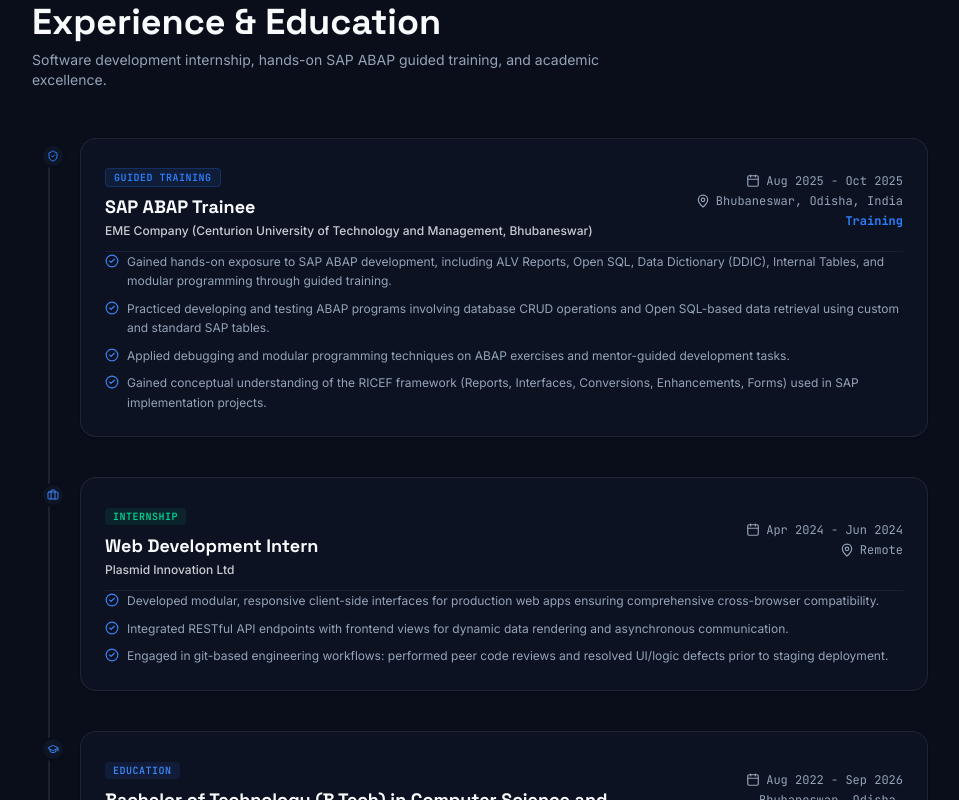
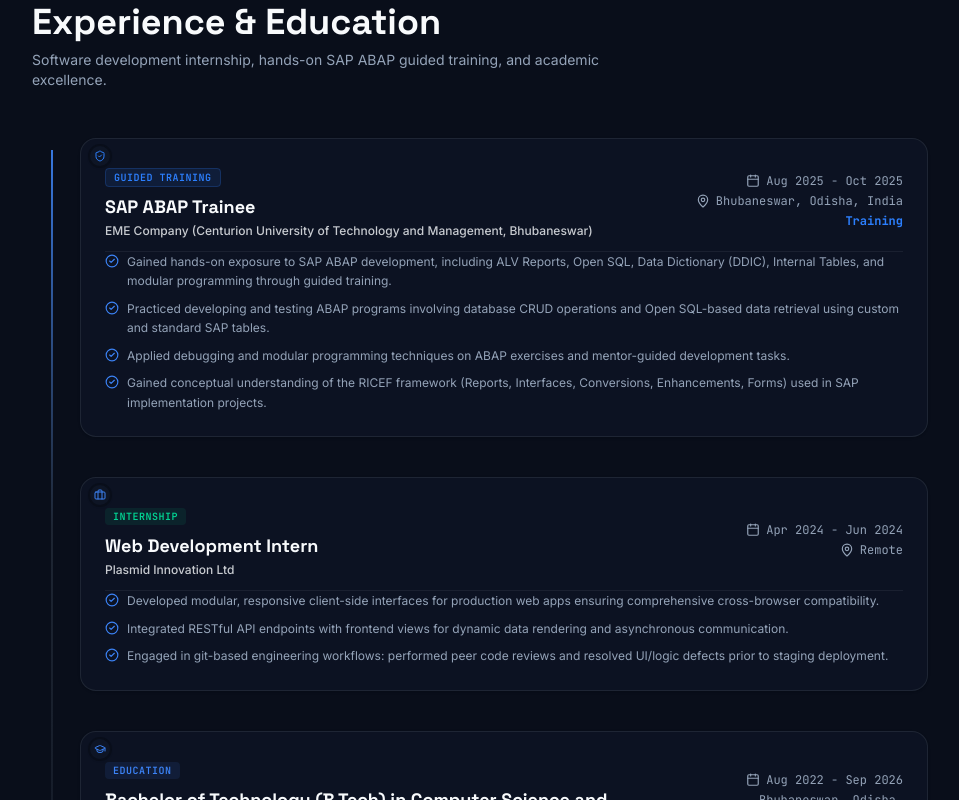
Before and after one commit to MdArman09/Md-Arman-Portfolio, a Next.js app: page / in a window 1280 px wide. Shown: the part 5860-6660 px from the top of the page, without its empty margins (160-1119 px from the left). Built offline with nearby package versions, Linux system fonts and the light colour scheme.

Commit message:
fix(timeline): resilient vertical timeline rail with clip-path draw, positive offsets, and safety fallback

```diff
--- a/components/sections/timeline-section.tsx
+++ b/components/sections/timeline-section.tsx
@@ -1,7 +1,7 @@
 "use client";
 
 import * as React from "react";
-import { motion, useReducedMotion } from "framer-motion";
+import { motion, useInView, useReducedMotion } from "framer-motion";
 import { timelineItems } from "@/data/experience";
 import { SpotlightCard } from "@/components/21st/spotlight-card";
 import { SlideInCard } from "@/components/motion/SlideInCard";
@@ -18,6 +18,24 @@ import {
 export function TimelineSection() {
   const prefersReducedMotion = useReducedMotion();
   const [isMobile, setIsMobile] = React.useState(false);
+  const railRef = React.useRef<HTMLDivElement>(null);
+
+  // useInView on the parent rail wrapper which always has real layout height
+  const isRailInView = useInView(railRef, {
+    once: true,
+    amount: 0.1,
+    margin: "0px",
+  });
+
+  const [fallbackTriggered, setFallbackTriggered] = React.useState(false);
+
+  // Safety fallback: if in-view has not fired within 1.5s of mount, force visible so bar never stays hidden
+  React.useEffect(() => {
+    const timer = setTimeout(() => {
+      setFallbackTriggered(true);
+    }, 1500);
+    return () => clearTimeout(timer);
+  }, []);
 
   React.useEffect(() => {
     const checkMobile = () => setIsMobile(window.innerWidth < 768);
@@ -25,6 +43,8 @@ export function TimelineSection() {
     window.addEventListener("resize", checkMobile);
     return () => window.removeEventListener("resize", checkMobile);
   }, []);
+
+  const isTimelineVisible = prefersReducedMotion || isRailInView || fallbackTriggered;
 
   return (
     <section id="timeline" className="py-20 px-4 sm:px-6 lg:px-8 border-t border-border/50 overflow-x-clip">
@@ -43,15 +63,22 @@ export function TimelineSection() {
           </p>
         </div>
 
-        {/* Vertical Connected Rail Timeline */}
-        <div className="relative pl-6 sm:pl-8 space-y-10 ml-2 sm:ml-4">
-          {/* Top-to-bottom drawing line */}
+        {/* Vertical Connected Rail Timeline: positive offset within section padding, cards indented */}
+        <div ref={railRef} className="relative pl-[44px] sm:pl-12 space-y-10">
+          {/* Top-to-bottom drawing line: clip-path reveal avoids zero-height bounding-box issues */}
           <motion.div
-            initial={prefersReducedMotion ? { scaleY: 1 } : { scaleY: 0 }}
-            whileInView={{ scaleY: 1 }}
-            viewport={{ once: true, amount: 0.1, margin: "-60px" }}
-            transition={{ duration: 0.7, ease: [0.22, 1, 0.36, 1] }}
-            className="absolute left-0 top-2 bottom-3 w-0.5 bg-border/70 origin-top pointer-events-none"
+            initial={false}
+            animate={
+              isTimelineVisible
+                ? { clipPath: "inset(0% 0% 0% 0%)", opacity: 1 }
+                : { clipPath: "inset(0% 0% 100% 0%)", opacity: 0.001 }
+            }
+            transition={
+              prefersReducedMotion
+                ? { duration: 0 }
+                : { duration: 0.7, ease: [0.22, 1, 0.36, 1] }
+            }
+            className="absolute left-[16px] sm:left-[20px] top-3 bottom-4 w-[2px] -translate-x-1/2 bg-gradient-to-b from-primary via-border to-border/70 dark:from-primary/90 dark:via-border/80 dark:to-border/40 pointer-events-none z-0"
             aria-hidden="true"
           />
 
@@ -64,17 +91,24 @@ export function TimelineSection() {
 
             return (
               <div key={item.id} className="relative group">
-                {/* Node indicator: pops in just before card slides in */}
+                {/* Node indicator: centered exactly on line anchor, pops in just before card */}
                 <motion.div
-                  initial={prefersReducedMotion ? { scale: 1, opacity: 1 } : { scale: 0.6, opacity: 0 }}
-                  whileInView={{ scale: 1, opacity: 1 }}
-                  viewport={{ once: true, amount: 0.2, margin: "-80px" }}
-                  transition={{
-                    duration: 0.3,
-                    delay: prefersReducedMotion ? 0 : nodeDelay,
-                    ease: [0.22, 1, 0.36, 1],
-                  }}
-                  className="absolute -left-[31px] sm:-left-[39px] top-1.5 w-6 h-6 rounded-full border-2 border-background bg-card flex items-center justify-center text-primary shadow-xs group-hover:scale-110 group-hover:border-primary transition-all z-10"
+                  initial={false}
+                  animate={
+                    isTimelineVisible
+                      ? { scale: 1, opacity: 1 }
+                      : { scale: 0.6, opacity: 0.001 }
+                  }
+                  transition={
+                    prefersReducedMotion
+                      ? { duration: 0 }
+                      : {
+                          duration: 0.3,
+                          delay: nodeDelay,
+                          ease: [0.22, 1, 0.36, 1],
+                        }
+                  }
+                  className="absolute left-[16px] sm:left-[20px] -translate-x-1/2 top-1.5 w-6 h-6 rounded-full border-2 border-background bg-card flex items-center justify-center text-primary shadow-xs group-hover:scale-110 group-hover:border-primary transition-all z-10"
                 >
                   {isEducation ? (
                     <GraduationCap className="w-3 h-3 text-primary" />
```
